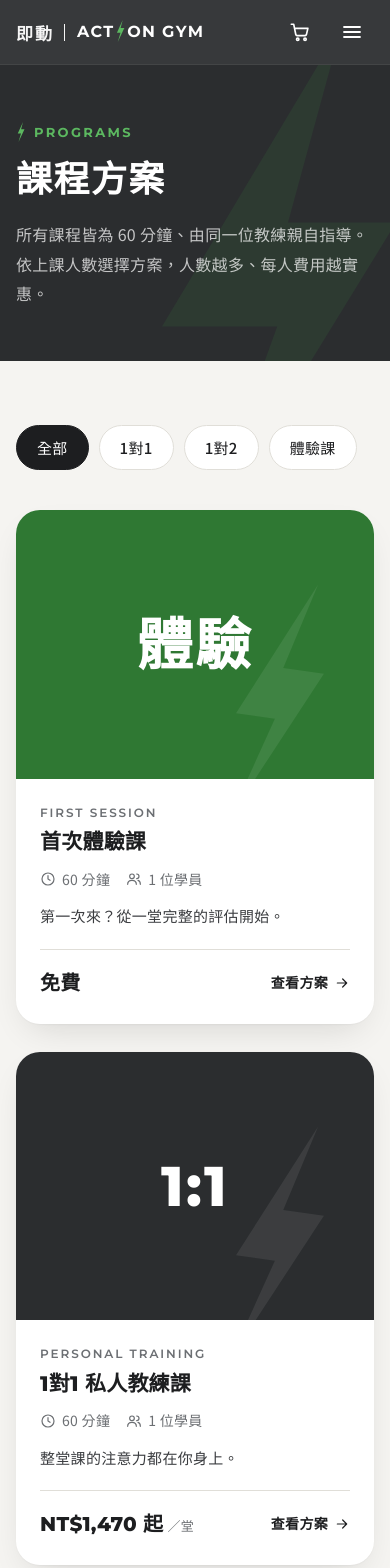
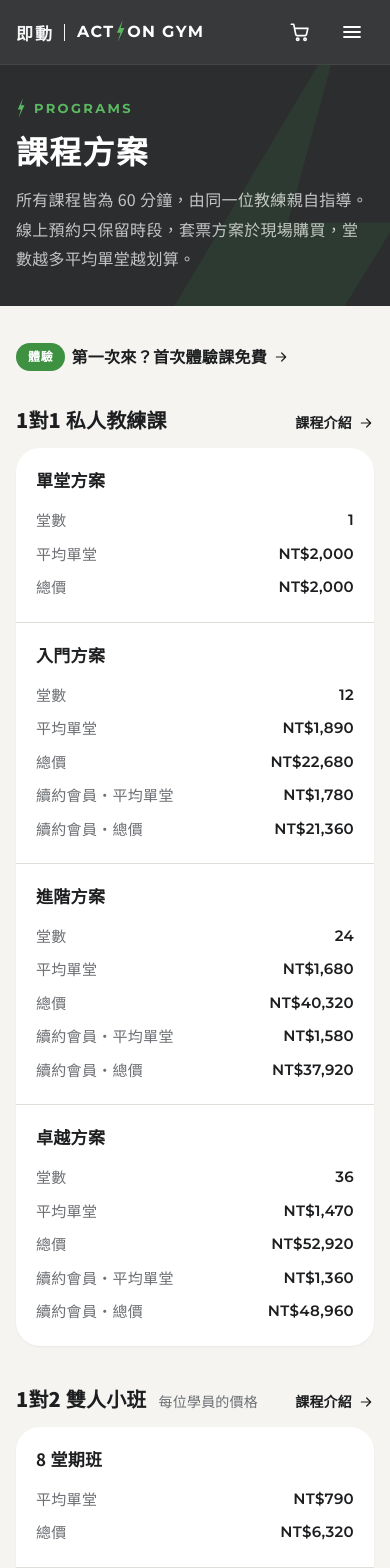
Before and after one commit to Elmo-Lin/gymactiongym, a React (Vite) app in the folder frontend/: page /classes in a window 390 px wide. Shown: the top 1568 px of the page. Built offline with nearby package versions, Linux system fonts and the light colour scheme.

Commit message:
chore: Adjust the view.

```diff
--- a/frontend/src/components/ClassCard.jsx
+++ b/frontend/src/components/ClassCard.jsx
@@ -1,16 +1,15 @@
 import { Link } from 'react-router-dom'
 import { priceSummary } from '../utils/booking'
 import Icon from './Icon'
-import PlanVisual from './PlanVisual'
 
 export default function ClassCard({ plan, showPrice = true }) {
   return (
     <article className="class-card">
-      <Link to={`/classes/${plan.id}`} className="class-card__media" tabIndex={-1} aria-hidden="true">
-        <PlanVisual plan={plan} />
-      </Link>
       <div className="class-card__body">
-        <p className="class-card__en">{plan.en}</p>
+        <div className="class-card__head">
+          <span className={`badge badge--${plan.format}`}>{plan.formatLabel}</span>
+          <p className="class-card__en">{plan.en}</p>
+        </div>
         <h3 className="class-card__title">
           <Link to={`/classes/${plan.id}`}>{plan.name}</Link>
         </h3>
@@ -27,10 +26,10 @@ export default function ClassCard({ plan, showPrice = true }) {
         <p className="class-card__desc">{plan.tagline}</p>
         <div className="class-card__footer">
           {showPrice && (
-            <p className="price">
+            <Link to="/classes#pricing" className="price" title="查看價目表">
               {priceSummary(plan).amount}
               <span>{priceSummary(plan).unit}</span>
-            </p>
+            </Link>
           )}
           <Link to={`/classes/${plan.id}`} className="link-arrow">
             查看方案
--- a/frontend/src/data/classes.js
+++ b/frontend/src/data/classes.js
@@ -77,13 +77,6 @@ export const plans = [
   },
 ]
 
-export const formatFilters = [
-  { value: 'all', label: '全部' },
-  { value: 'solo', label: '1對1' },
-  { value: 'duo', label: '1對2' },
-  { value: 'trial', label: '體驗課' },
-]
-
 // 企業包班：不開放線上預約，請客戶直接聯絡。perPerson 為報名人數達到 people 時，每位學員每堂的價格
 export const corporatePlan = {
   name: '企業包班',
--- a/frontend/src/pages/Classes.jsx
+++ b/frontend/src/pages/Classes.jsx
@@ -1,75 +1,44 @@
-import { useSearchParams } from 'react-router-dom'
-import Button from '../components/Button'
-import ClassCard from '../components/ClassCard'
+import { Link } from 'react-router-dom'
 import Icon from '../components/Icon'
 import PageHeader from '../components/PageHeader'
 import SectionHeading from '../components/SectionHeading'
-import { corporatePlan, formatFilters, getPlan, plans, trainingGoals } from '../data/classes'
+import { corporatePlan, getPlan, trainingGoals } from '../data/classes'
 import { studioInfo } from '../data/schedule'
 import { formatPrice } from '../utils/booking'
 
 const solo = getPlan('one-on-one')
 const duo = getPlan('one-on-two')
 
+// 價目表標題旁的連結，連到方案介紹頁（課程內容、適合對象）
+function PlanLink({ plan }) {
+  return (
+    <Link to={`/classes/${plan.id}`} className="link-arrow price-table__link">
+      課程介紹
+      <Icon name="arrow" size={16} />
+    </Link>
+  )
+}
+
 export default function Classes() {
-  const [params, setParams] = useSearchParams()
-  const requested = params.get('type')
-  const filter = formatFilters.some((f) => f.value === requested) ? requested : 'all'
-  const visible = filter === 'all' ? plans : plans.filter((p) => p.format === filter)
-
-  const selectFilter = (value) => {
-    setParams(value === 'all' ? {} : { type: value }, { replace: true })
-  }
-
   return (
     <>
       <PageHeader eyebrow="Programs" title="課程方案">
-        所有課程皆為 60 分鐘、由同一位教練親自指導。依上課人數選擇方案，人數越多、每人費用越實惠。
+        所有課程皆為 60 分鐘，由同一位教練親自指導。線上預約只保留時段，套票方案於現場購買，堂數越多平均單堂越划算。
       </PageHeader>
 
-      <section className="section">
+      {/* id="pricing"：首頁方案卡片上的價格會連到這裡 */}
+      <section id="pricing" className="section section--snug section--anchor">
         <div className="container">
-          <div className="filters" role="tablist" aria-label="依上課人數篩選">
-            {formatFilters.map((f) => (
-              <button
-                key={f.value}
-                type="button"
-                role="tab"
-                aria-selected={filter === f.value}
-                className={`chip ${filter === f.value ? 'chip--active' : ''}`}
-                onClick={() => selectFilter(f.value)}
-              >
-                {f.label}
-              </button>
-            ))}
-          </div>
+          <Link to="/classes/trial" className="link-arrow pricing-trial">
+            <span className="badge badge--trial">體驗</span>
+            第一次來？首次體驗課免費
+            <Icon name="arrow" size={16} />
+          </Link>
 
-          {visible.length > 0 ? (
-            <div className="card-grid card-grid--3">
-              {visible.map((plan) => (
-                <ClassCard key={plan.id} plan={plan} />
-              ))}
-            </div>
-          ) : (
-            <div className="empty">
-              <Icon name="dumbbell" size={32} />
-              <h3>目前沒有符合條件的方案</h3>
-              <p>試試其他篩選條件，或直接查看全部方案。</p>
-              <Button variant="secondary" onClick={() => selectFilter('all')}>
-                顯示全部
-              </Button>
-            </div>
-          )}
-        </div>
-      </section>
-
-      <section className="section section--tint">
-        <div className="container">
-          <SectionHeading eyebrow="價目表" title="方案與費用一覽">
-            首次體驗課免費。線上預約只保留時段，套票方案於現場購買，堂數越多平均單堂越划算。
-          </SectionHeading>
-
-          <h3 className="price-table__title">{solo.name}</h3>
+          <h3 className="price-table__title">
+            {solo.name}
+            <PlanLink plan={solo} />
+          </h3>
           <div className="table-wrap">
             <table className="compare">
               <thead>
@@ -87,14 +56,24 @@ export default function Classes() {
                 </tr>
               </thead>
               <tbody>
+                {/* data-label：手機版表格會變成卡片，用它顯示每個欄位的名稱 */}
                 {solo.packages.map((p) => (
                   <tr key={p.name}>
                     <th scope="row">{p.name}</th>
-                    <td>{p.sessions}</td>
-                    <td>{formatPrice(p.perSession)}</td>
-                    <td>{formatPrice(p.perSession * p.sessions)}</td>
-                    <td>{p.renewal ? formatPrice(p.renewal) : '—'}</td>
-                    <td>{p.renewal ? formatPrice(p.renewal * p.sessions) : '—'}</td>
+                    <td data-label="堂數">{p.sessions}</td>
+                    <td data-label="平均單堂">{formatPrice(p.perSession)}</td>
+                    <td data-label="總價">{formatPrice(p.perSession * p.sessions)}</td>
+                    {p.renewal ? (
+                      <>
+                        <td data-label="續約會員・平均單堂">{formatPrice(p.renewal)}</td>
+                        <td data-label="續約會員・總價">{formatPrice(p.renewal * p.sessions)}</td>
+                      </>
+                    ) : (
+                      <>
+                        <td className="compare__empty">—</td>
+                        <td className="compare__empty">—</td>
+                      </>
+                    )}
                   </tr>
                 ))}
               </tbody>
@@ -106,6 +85,7 @@ export default function Classes() {
               <h3 className="price-table__title">
                 {duo.name}
                 <small>每位學員的價格</small>
+                <PlanLink plan={duo} />
               </h3>
               <div className="table-wrap">
                 <table className="compare compare--compact">
@@ -120,8 +100,8 @@ export default function Classes() {
                     {duo.packages.map((p) => (
                       <tr key={p.name}>
                         <th scope="row">{p.name}</th>
-                        <td>{formatPrice(p.perSession)}</td>
-                        <td>{formatPrice(p.perSession * p.sessions)}</td>
+                        <td data-label="平均單堂">{formatPrice(p.perSession)}</td>
+                        <td data-label="總價">{formatPrice(p.perSession * p.sessions)}</td>
                       </tr>
                     ))}
                   </tbody>
@@ -145,7 +125,7 @@ export default function Classes() {
                     {corporatePlan.tiers.map((t) => (
                       <tr key={t.people}>
                         <th scope="row">{t.people} 人</th>
-                        <td>{formatPrice(t.perPerson)}</td>
+                        <td data-label="每位每堂">{formatPrice(t.perPerson)}</td>
                       </tr>
                     ))}
                   </tbody>
@@ -159,7 +139,7 @@ export default function Classes() {
         </div>
       </section>
 
-      <section className="section">
+      <section className="section section--tint">
         <div className="container">
           <SectionHeading eyebrow="訓練目標" title="不論你的目標是什麼，課表都為你量身設計。" />
           <div className="goals">
--- a/frontend/src/styles/components.css
+++ b/frontend/src/styles/components.css
@@ -379,26 +379,26 @@
 .page-header__inner {
   position: relative;
   z-index: 1;
-  padding-block: 88px 80px;
+  padding-block: 40px;
 }
 
 .page-header h1 {
   color: #fff;
-  font-size: clamp(36px, 6vw, 64px);
+  font-size: clamp(32px, 5vw, 52px);
   letter-spacing: 0.04em;
 }
 
 .page-header__lead {
   max-width: 620px;
-  margin-top: 18px;
-  font-size: 18px;
+  margin-top: 12px;
+  font-size: 17px;
   line-height: 1.85;
   color: rgba(255, 255, 255, 0.72);
 }
 
 @media (max-width: 720px) {
   .page-header__inner {
-    padding-block: 56px 52px;
+    padding-block: 32px;
   }
 
   .page-header__lead {
@@ -457,12 +457,7 @@
   box-shadow: var(--shadow-lg);
 }
 
-.class-card__media {
-  position: relative;
-  display: block;
-}
-
-/* ---------- Plan visual：課程方案的文字設計，取代照片 ---------- */
+/* ---------- Plan visual：課程方案的文字設計（課程介紹頁頂部、其他方案縮圖） ---------- */
 .plan-visual {
   position: relative;
   display: grid;
@@ -501,10 +496,6 @@
   color: rgba(255, 255, 255, 0.08);
   transform: rotate(8deg);
   transition: transform 0.6s var(--ease);
-}
-
-.class-card:hover .plan-visual__bolt {
-  transform: rotate(8deg) translateY(-8px);
 }
 
 /* 課程介紹頁頂部：大字放右邊並淡化，不和左下的標題搶 */
@@ -561,7 +552,15 @@
   flex: 1;
   flex-direction: column;
   gap: 12px;
-  padding: 24px;
+  padding: 28px;
+}
+
+/* 卡片最上面：方案標籤（體驗、1對1、1對2）＋英文名稱 */
+.class-card__head {
+  display: flex;
+  align-items: center;
+  gap: 12px;
+  margin-bottom: 4px;
 }
 
 .class-card__en {
--- a/frontend/src/styles/pages.css
+++ b/frontend/src/styles/pages.css
@@ -1,6 +1,17 @@
 /* ---------- Sections ---------- */
 .section {
   padding-block: 112px;
+}
+
+/* 緊接在頁面標題下的第一個區塊：標題區已經有留白，上方不需要再留那麼多 */
+.section.section--snug {
+  padding-top: 48px;
+}
+
+@media (max-width: 640px) {
+  .section.section--snug {
+    padding-top: 36px;
+  }
 }
 
 .section--tint {
@@ -455,11 +466,26 @@
 }
 
 /* ---------- Classes ---------- */
+/* 篩選按鈕（營養補給頁的商品分類使用） */
 .filters {
   display: flex;
   flex-wrap: wrap;
   gap: 10px;
   margin-bottom: 40px;
+}
+
+/* 用 #錨點捲過來的區塊，上方留出固定導覽列的高度，標題才不會被蓋住 */
+.section--anchor {
+  scroll-margin-top: var(--nav-h);
+}
+
+/* 方案卡片上的價格可以點，連到價目表 */
+a.price {
+  transition: color 0.2s;
+}
+
+a.price:hover {
+  color: var(--green-strong);
 }
 
 .table-wrap {
@@ -486,6 +512,16 @@
   color: var(--muted);
 }
 
+.price-table__link {
+  margin-left: auto;
+}
+
+/* 價目表最上面的體驗課連結 */
+.pricing-trial {
+  margin-bottom: 36px;
+  font-size: 16px;
+}
+
 .price-grid {
   display: grid;
   grid-template-columns: repeat(2, minmax(0, 1fr));
@@ -550,6 +586,64 @@
 
 .compare tbody tr:hover {
   background: var(--bg);
+}
+
+/* 手機版：不用左右滑，表格的每一列變成一張卡片，欄位名稱由 td 的 data-label 顯示 */
+@media (max-width: 640px) {
+  .compare {
+    min-width: 0;
+  }
+
+  .compare thead {
+    display: none;
+  }
+
+  .compare,
+  .compare tbody,
+  .compare tr,
+  .compare th,
+  .compare td {
+    display: block;
+  }
+
+  .compare tbody tr {
+    padding: 18px 20px;
+    border-bottom: 1px solid var(--line);
+  }
+
+  .compare tbody tr:last-child {
+    border-bottom: 0;
+  }
+
+  .compare tbody th,
+  .compare td {
+    padding: 0;
+    border-bottom: 0;
+  }
+
+  .compare tbody th {
+    margin-bottom: 8px;
+    font-size: 17px;
+  }
+
+  .compare td {
+    display: flex;
+    justify-content: space-between;
+    gap: 16px;
+    padding-block: 4px;
+  }
+
+  .compare td::before {
+    content: attr(data-label);
+    font-family: var(--font-body);
+    font-weight: 400;
+    color: var(--muted);
+  }
+
+  /* 沒有續約價的方案（單堂），手機上直接不顯示那兩格 */
+  .compare .compare__empty {
+    display: none;
+  }
 }
 
 .goals {
```
Also changed, not shown: frontend/src/components/ScrollToTop.jsx (+6 -3 lines).
